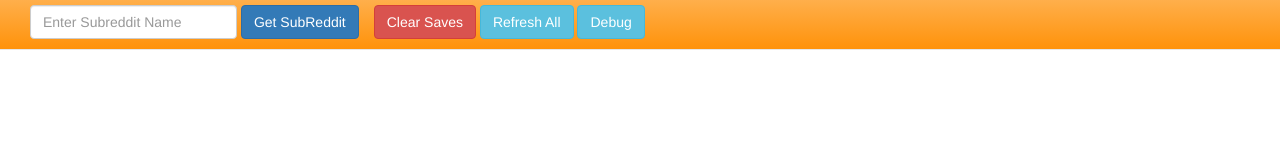
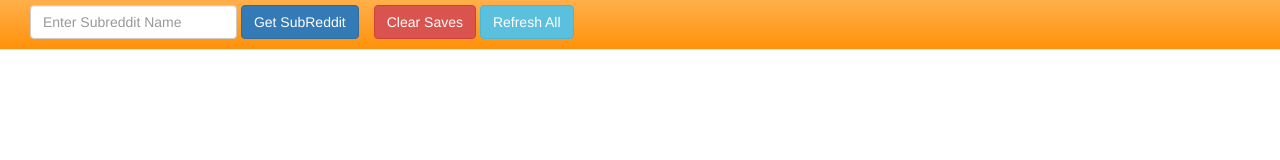
Before and after one commit to MattBelangerBS/subRedditViewer, a plain HTML site: page client/index.html in a window 1280 px wide. Drawn offline with nearby package versions, Linux system fonts and the light colour scheme; some packages are replaced by stand-ins of ours; a script that the page names is missing; a small style sheet from the web is missing.

Commit message:
debug consoled

```diff
--- a/client/app/layout/nav.html
+++ b/client/app/layout/nav.html
@@ -20,7 +20,7 @@
             <div class="navbar-form">
                 <button class="btn btn-danger"ng-click="ctrl.clearStorage()">Clear Saves</button>
                 <button class="btn btn-info"ng-click="ctrl.updateReddits(0)">Refresh All</button>
-                <button class="btn btn-info"ng-click="ctrl.debug()">Debug</button>
+                <!--<button class="btn btn-info"ng-click="ctrl.debug()">Debug</button>-->
             </div>
         </div>
     </div>
```
